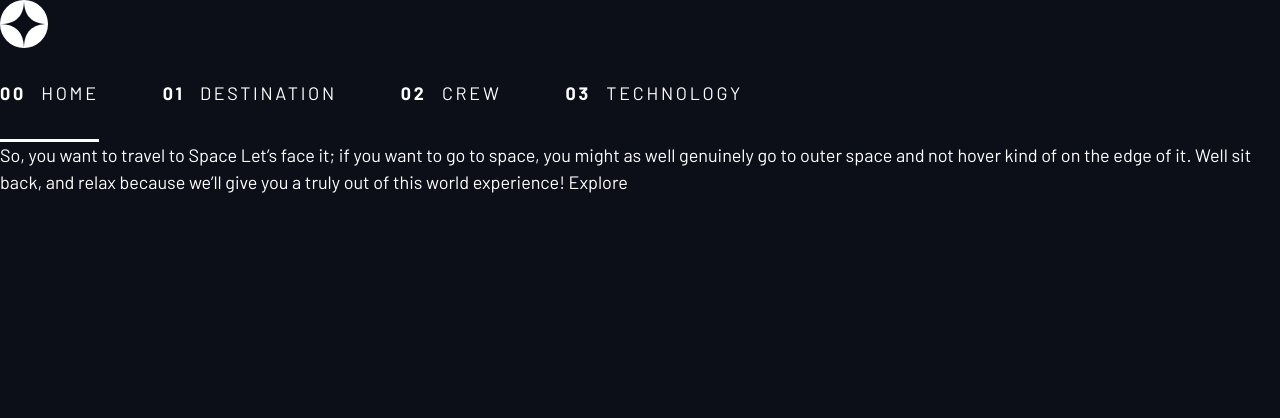
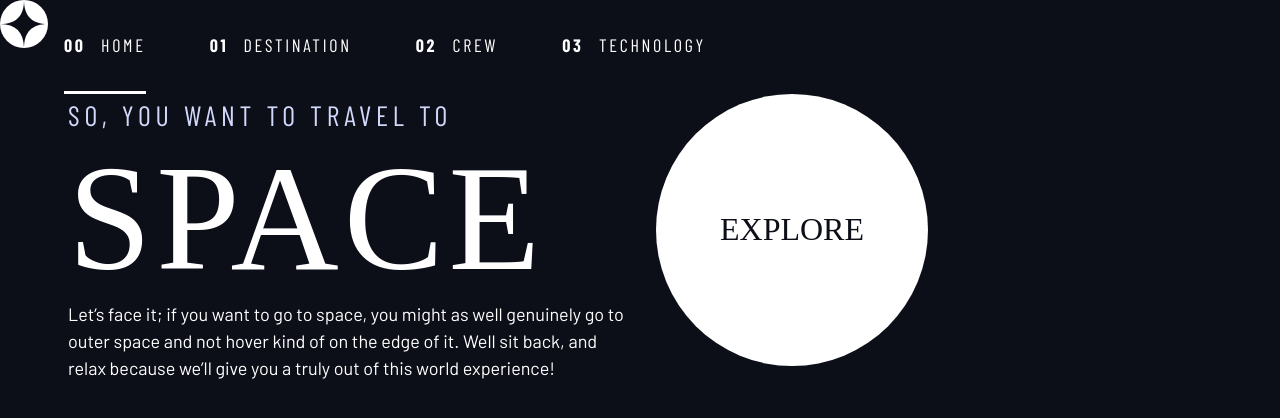
Before and after one commit to codepraycode/space-tourism, a website built with Vite: page index.html in a window 1280 px wide. Built offline with nearby package versions, Linux system fonts and the light colour scheme; a web font is replaced by a local one.

Commit message:
Done with layout for home page bascially

```diff
--- a/index.css
+++ b/index.css
@@ -7,12 +7,12 @@
     --clr-white: 0 0% 100%;
 
     /* font sizes -- divided by 16 */
-    --fs-900: 9.375rem;
-    --fs-800: 6.25rem;
-    --fs-700: 3.5rem;
-    --fs-600: 2rem;
+    --fs-900: clamp(5rem, 8vw + 1rem, 9.375rem);
+    --fs-800: 3.5rem;
+    --fs-700: 1.5rem;
+    --fs-600: 1rem;
     --fs-500: 1.75rem;
-    --fs-400: 1.125rem;
+    --fs-400: 0.9375rem;
     --fs-300: 1rem;
     --fs-200: 0.875rem;
 
@@ -21,6 +21,24 @@
     --ff-sans-cond: "Barlow Condensed", sans-serif;
     --ff-sans-normal: "Barlow", sans-serif;
 
+}
+
+@media (min-width: 35em){
+    :root{
+        --fs-900: 9.375rem;
+        --fs-800: 5rem;
+        --fs-700: 2.5rem;
+        --fs-600: 1.5rem;
+        --fs-400: 1rem;
+    }
+}
+@media (min-width: 45em){
+    :root{
+        --fs-800: 6.25rem;
+        --fs-700: 3.5rem;
+        --fs-600: 2rem;
+        --fs-400: 1.125rem;
+    }
 }
 
 /* -------------------- */
@@ -62,6 +80,9 @@ body{
     background-color: hsl( var(--clr-dark) );
     line-height: 1.5; /* default is 1.6 */
     min-height: 100vh;
+
+    display: grid;
+    grid-template-rows: min-content 1fr;
 }
 
 /* Make images easier to work with */
@@ -97,6 +118,9 @@ input, button, textarea, select{
     gap: var(--gap, 1rem);
 }
 
+.d-block{
+    display: block;
+}
 
 .grid{
     display: grid;
@@ -110,10 +134,30 @@ input, button, textarea, select{
     margin-top: var(--flow-space, 1rem);
 }
 
-.container{
+.container {
     padding-inline: 2em;
     margin-inline: auto;
     max-width: 80rem;
+}
+
+.grid-container{
+    display: grid;
+}
+
+@media (min-width: 45em) {
+
+    .grid-container {
+        column-gap: var(--container-gap, 2rem);
+        grid-template-columns: minmax(2em, 1fr) repeat(2, minmax(0, 40rem)) minmax(2em, 1fr);
+    }
+
+    .grid-container > *:first-child{
+        grid-column: 2;
+    }
+
+    .grid-container > *:last-child{
+        grid-column: 3;
+    }
 }
 
 /* Screen reader only */
@@ -168,21 +212,13 @@ input, button, textarea, select{
 .uppercase { text-transform: uppercase; }
 
 .fs-900 { font-size: var(--fs-900); }
-
 .fs-800 { font-size: var(--fs-800); }
-
 .fs-700 { font-size: var(--fs-700); }
-
 .fs-600 { font-size: var(--fs-600); }
-
 .fs-500 { font-size: var(--fs-500); }
-
 .fs-400 { font-size: var(--fs-400); }
-
 .fs-300 { font-size: var(--fs-300); }
-
 .fs-200 { font-size: var(--fs-200); }
-
 .fs-900,
 .fs-800,
 .fs-700,
@@ -210,7 +246,7 @@ input, button, textarea, select{
 
 .large-button{
     position: relative;
-    display: grid;
+    display: inline-grid;
     place-items: center;
     padding: 0 2em;
     aspect-ratio: 1; /* width / height*/
--- a/index.html
+++ b/index.html
@@ -16,9 +16,9 @@
   <link rel="stylesheet" href="./index.css">
   <title>Frontend Mentor | Space tourism website</title>
 </head>
-<body>
+<body class="home">
 
-    <header class="primary-header">
+    <header class="primary-header flex">
         <!-- Logo -->
         <div class>
           <img src="/assets/shared/logo.svg" alt="space tourism logo" class="logo">
@@ -29,17 +29,17 @@
         <nav>
             <ul class="primary-navigation underline-indicators flex" style="--gap: 4rem">
                 <li class="active">
-                  <a class="uppercase text-white letter-spacing-2" href="/">
+                  <a class="ff-sans-cond uppercase text-white letter-spacing-2" href="/">
                     <span>00</span> Home
                   </a>
                 </li>
-                <li> <a class="uppercase text-white letter-spacing-2" href="/destination.html">
+                <li> <a class="ff-sans-cond uppercase text-white letter-spacing-2" href="/destination.html">
                     <span>01</span> Destination</a>
                 </li>
-                <li> <a class="uppercase text-white letter-spacing-2" href="/crew.html">
+                <li> <a class="ff-sans-cond uppercase text-white letter-spacing-2" href="/crew.html">
                     <span>02</span> Crew</a>
                 </li>
-                <li> <a class="uppercase text-white letter-spacing-2" href="/technology.html">
+                <li> <a class="ff-sans-cond uppercase text-white letter-spacing-2" href="/technology.html">
                     <span>03</span> Technology</a>
                 </li>
             </ul>
@@ -47,13 +47,23 @@
 
     </header>
 
-  So, you want to travel to
-  Space
-  Let’s face it; if you want to go to space, you might as well genuinely go to
-  outer space and not hover kind of on the edge of it. Well sit back, and relax
-  because we’ll give you a truly out of this world experience!
+    <div class="grid-container">
 
-  Explore
+        <div>
+            <h1 class="text-accent fs-500 ff-sans-cond uppercase letter-spacing-1">So, you want to travel to
+            <span class="fs-900 ff-serif text-white d-block">Space</span></h1>
+
+            <p>
+              Let’s face it; if you want to go to space, you might as well genuinely go to
+              outer space and not hover kind of on the edge of it. Well sit back, and relax
+              because we’ll give you a truly out of this world experience!
+            </p>
+        </div>
+
+        <div>
+          <a href="#" class="large-button uppercase ff-serif text-dark bg-white fs-600"> Explore </a>
+        </div>
+  </div>
 
   <script type="module" src="/main.js"></script>
 
```
